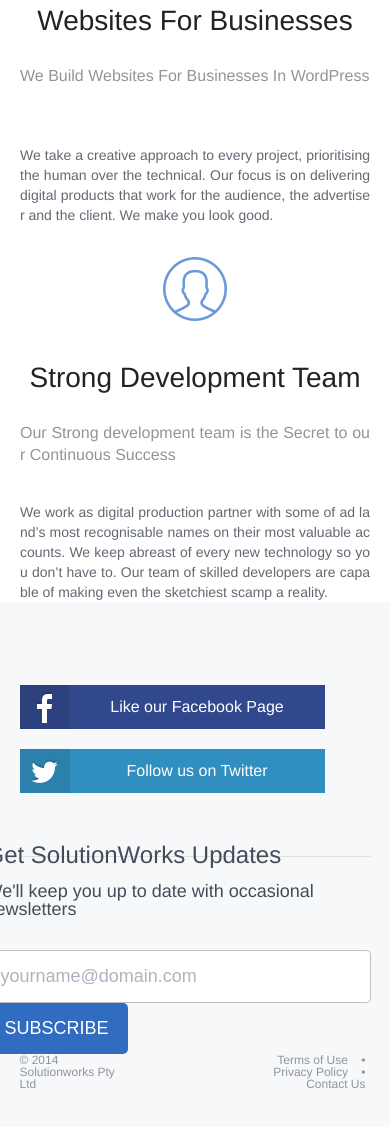
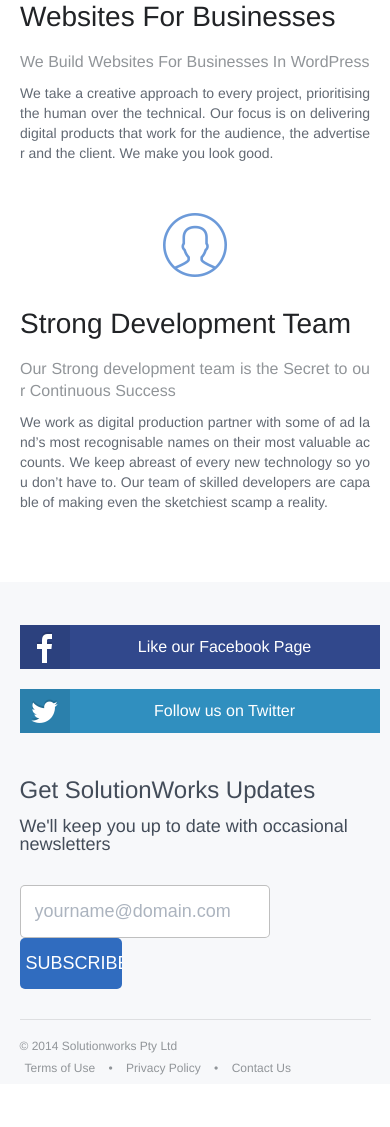
Before and after one commit to SunLn/solutionworks, a website: page index.html in a window 390 px wide. Shown: the part 3290-4417 px from the top of the page. After the commit the page ends 4374 px from the top, so only its background shows below. Drawn offline with Linux system fonts and the light colour scheme.

Commit message:
480 almost finish

```diff
--- a/less/_media_480.less
+++ b/less/_media_480.less
@@ -23,22 +23,20 @@
         text-align: justify;
         .intro-img {
             text-align: center;
-            padding-top: 32px;
-            padding-bottom: 40px;
+            padding-top: 50px;
+            padding-bottom: 30px;
             min-height: 40px;
         }
         .intro-title {
             font-size: 28px;
-            padding-bottom: 30px;
             color: #212326;
             font-weight: lighter;
-            text-align: center;
+            padding:0 20px 20px;
         }
         .intro-subtitle {
-            min-height: 60px;
             font-size: 16px;
             line-height: 22px;
-            margin-bottom: 20px;
+            margin-bottom: 10px;
             color: #919599;
             padding:0 20px;
         }
@@ -54,14 +52,16 @@
     }
 }
 footer {
+    margin-top: 70px;
         .wrapper {
             width:90%;
             .footer-top {
-                height:254px;
+                // height:254px;
                 .social {
-                    padding-top:83px;
+                    padding-top:43px;
+                    float: none !important;
                     a {
-                        width: 305px;
+                        width: 360px;
                         height: 44px;
                         span{
                             width: 50px;
@@ -74,37 +74,41 @@ footer {
                     }
                 }
                 .subscrible {
-                    padding-top: 50px;
+                    // padding: 50px 20px 0;
+                    float: none !important;
+                    padding-bottom: 30px;
                     .title {
-                        margin-bottom: 15px;
+                        margin: 45px 0 15px;
                     }
                     .subtitle{
                         margin-bottom: 32px;
                     }
                     .input {
                         .email {
-                            width: 355px;
+                            width: 220px;
                             height: 49px;
                             padding-left: 14px;
                             padding-right: 14px;
 
                         }
                         .submit {
-                            width: 142px;
+                            width: 102px;
                             height: 51px;
                         }
                     }
                 }
             }
             .footer-bottom {
-                height:266px;
+                // height:266px;
                 padding-top:20px;
                 width: 100%;
                 .copyright {
-                    width:27.777777777778%;
+                    float: none !important;
                 }
                 .flink {
-                    width:46.296296296296%;
+                    float: none !important;
+                    text-align: left !important;
+                    padding: 10px 0;
                 }
             }
         }
--- a/less/style.less
+++ b/less/style.less
@@ -4,8 +4,6 @@
 @import "_utility.less";
 @import "_mixin.less";
 
-@import "_media_480.less";
-@import "_media_1200.less";
 
 
 @import "_wrapper.less";
@@ -14,3 +12,8 @@
 @import "_banner.less";
 @import "_intro.less";
 @import "_footer.less";
+
+
+
+@import "_media_480.less";
+@import "_media_1200.less";
```
Also changed, not shown: style.css.
